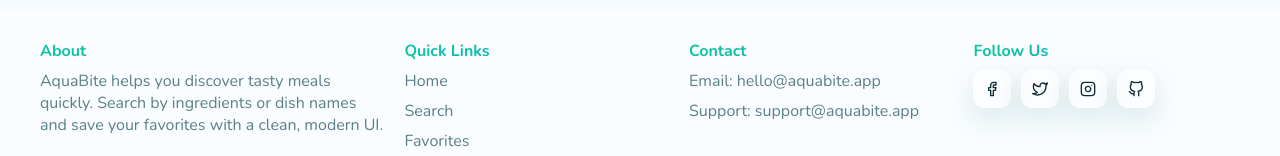
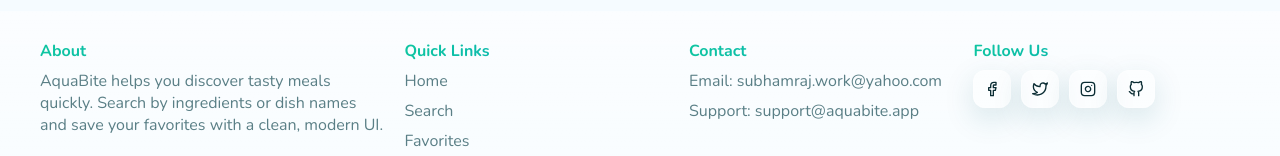
Before and after one commit to SUBHAM-RAJ-01/Stackovate_Project, a React (Create React App) app: page / in a window 1280 px wide. Shown: the part 796-952 px from the top of the page. Built offline with nearby package versions, Linux system fonts and the light colour scheme; no server answers.

Commit message:
fixed footer

```diff
--- a/src/components/Footer.js
+++ b/src/components/Footer.js
@@ -23,7 +23,7 @@ const Footer = () => {
           <div className="footer-col">
             <h4 className="footer-title gradient-text">Contact</h4>
             <ul className="footer-links">
-              <li>Email: hello@aquabite.app</li>
+              <li>Email: subhamraj.work@yahoo.com</li>
               <li>Support: support@aquabite.app</li>
             </ul>
           </div>
@@ -33,7 +33,7 @@ const Footer = () => {
               <a href="https://facebook.com" target="_blank" rel="noreferrer" aria-label="Facebook"><FiFacebook /></a>
               <a href="https://twitter.com" target="_blank" rel="noreferrer" aria-label="Twitter"><FiTwitter /></a>
               <a href="https://instagram.com" target="_blank" rel="noreferrer" aria-label="Instagram"><FiInstagram /></a>
-              <a href="https://github.com" target="_blank" rel="noreferrer" aria-label="GitHub"><FiGithub /></a>
+              <a href="https://github.com/SUBHAM-RAJ-01/Stackovate_Project" target="_blank" rel="noreferrer" aria-label="GitHub"><FiGithub /></a>
             </div>
           </div>
         </div>
```
Also changed, not shown: 1 other file (tests, documents, lock files or other folders).
